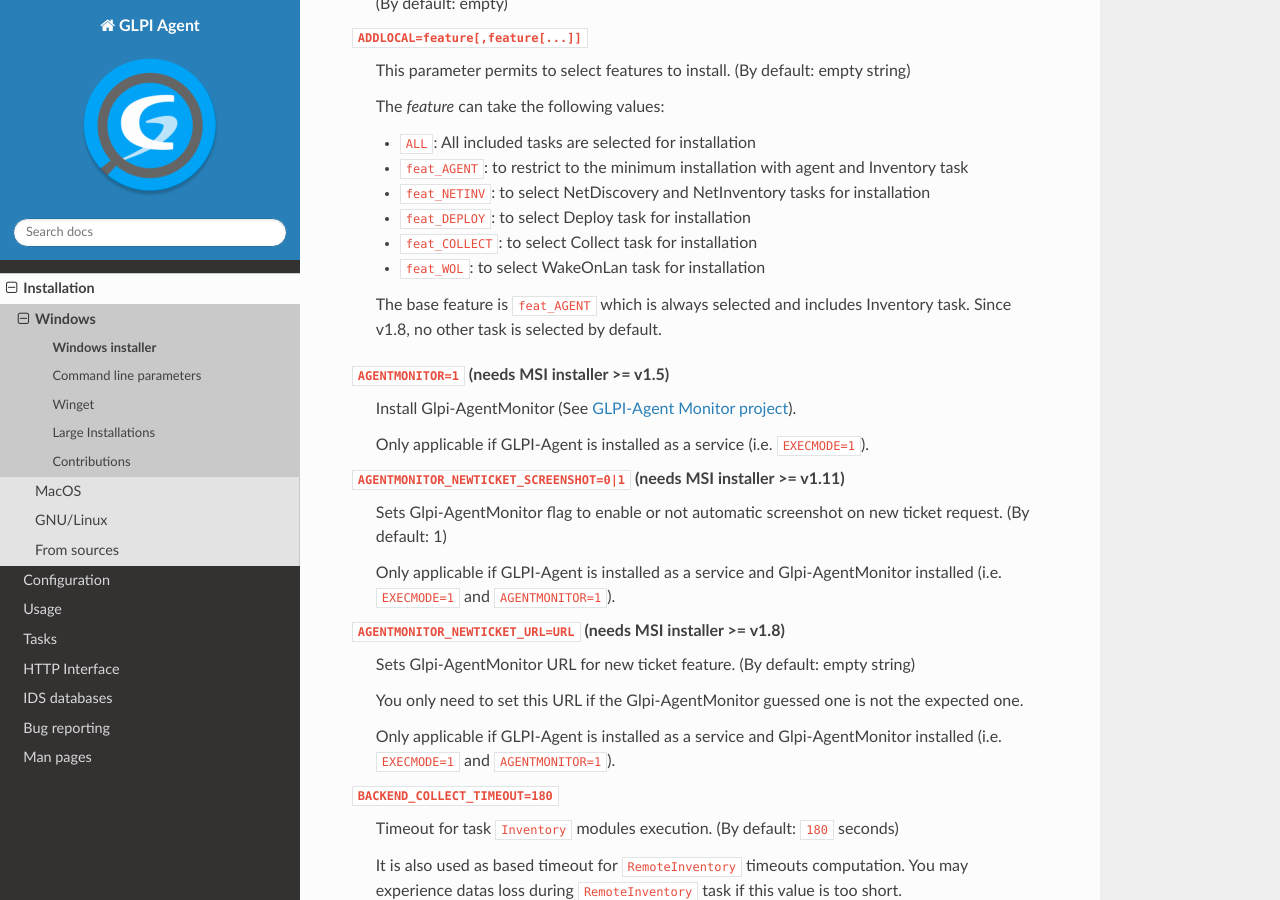
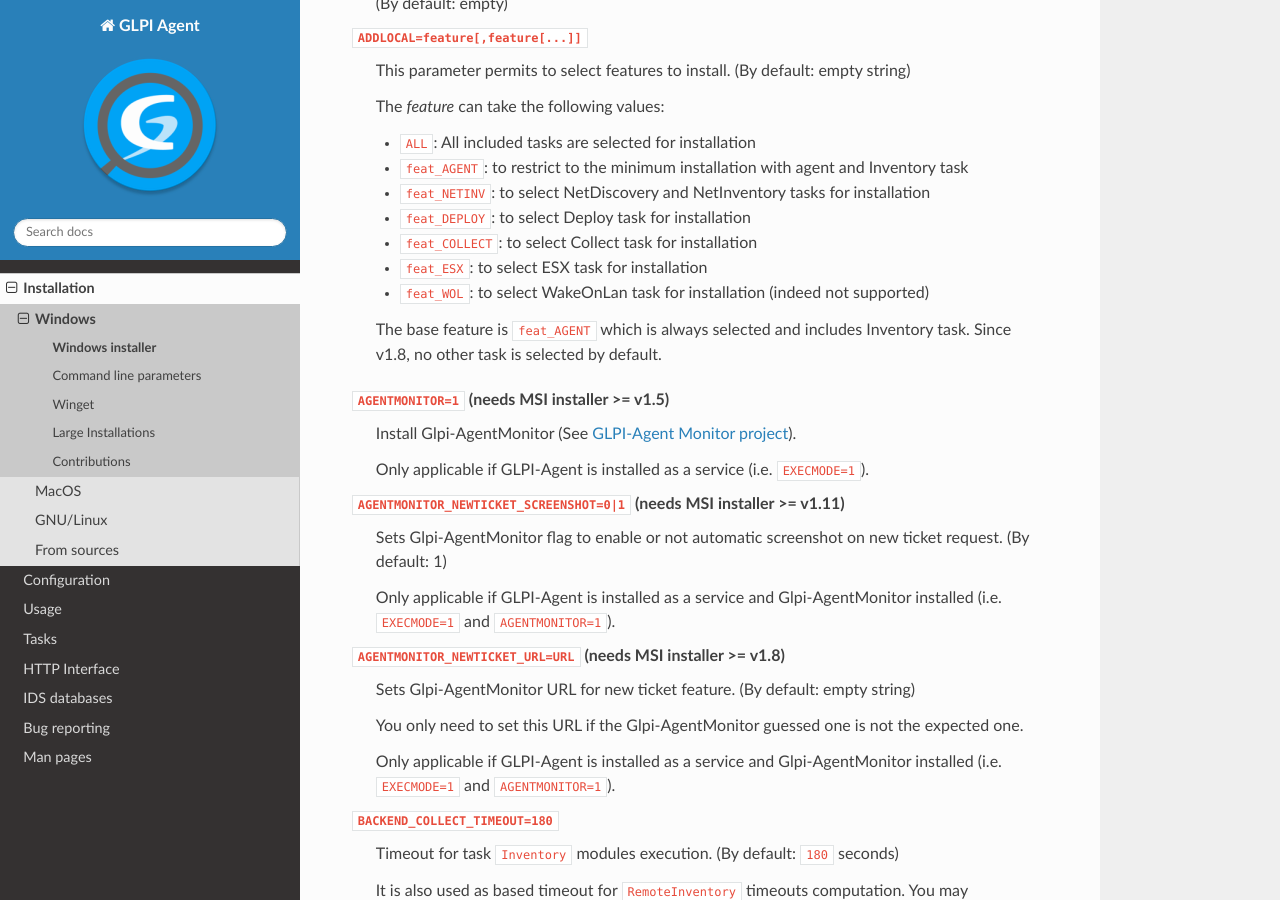
Before and after one commit to glpi-project/doc-agent, a Sphinx documentation site: the page built from source/installation/windows-command-line.rst, in a window 1280 px wide and 900 px high, scrolled down 1465 px. Built offline with Sphinx 7.4.7 and the Read the Docs theme 3.1.0, drawn with Linux system fonts in a browser that asks for light colours.

Commit message:
Update ADDLOCAL windows installer documentation

```diff
--- a/source/installation/windows-command-line.rst
+++ b/source/installation/windows-command-line.rst
@@ -65,7 +65,8 @@
    * ``feat_NETINV``: to select NetDiscovery and NetInventory tasks for installation
    * ``feat_DEPLOY``: to select Deploy task for installation
    * ``feat_COLLECT``: to select Collect task for installation
-   * ``feat_WOL``: to select WakeOnLan task for installation
+   * ``feat_ESX``: to select ESX task for installation
+   * ``feat_WOL``: to select WakeOnLan task for installation (indeed not supported)
 
    The base feature is ``feat_AGENT`` which is always selected and includes Inventory task.
    Since v1.8, no other task is selected by default.
```
